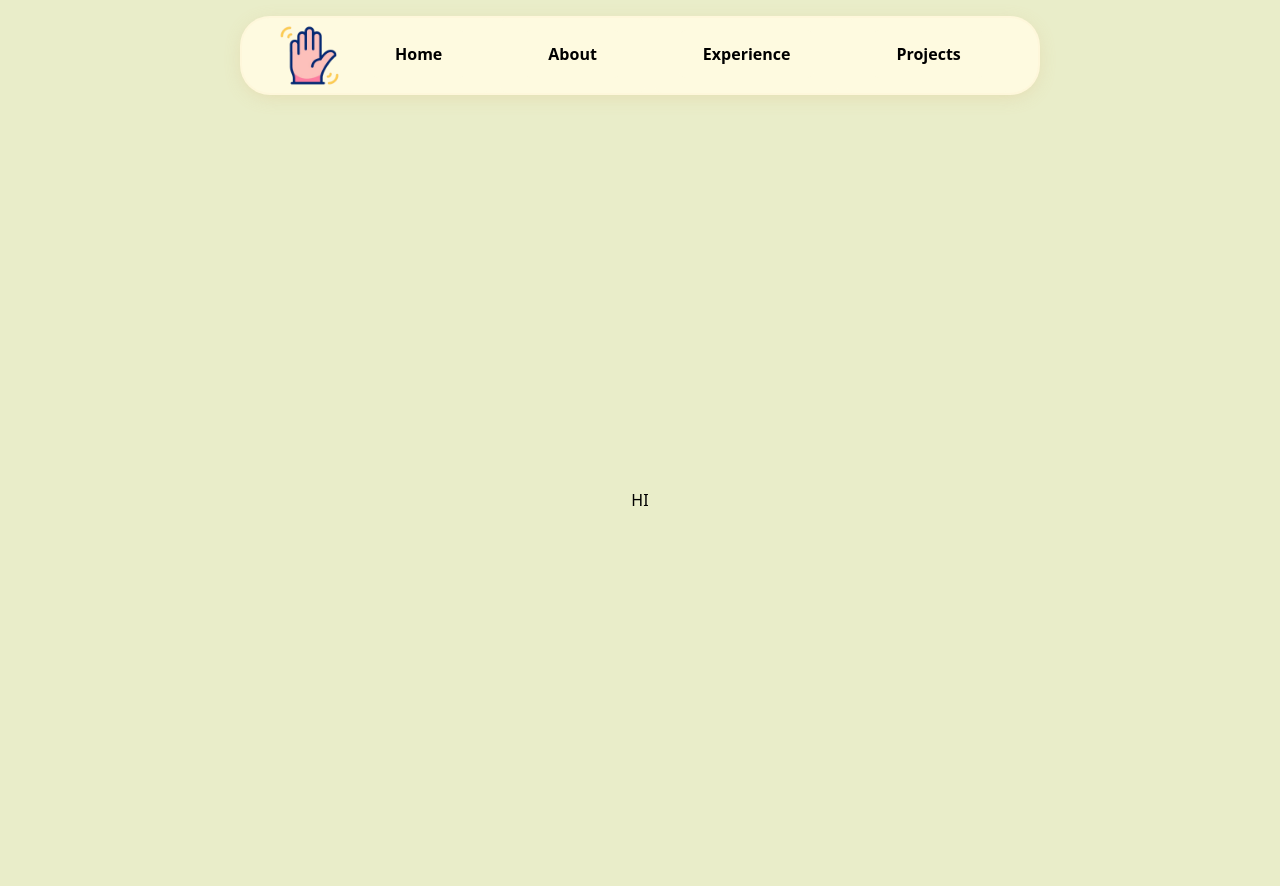
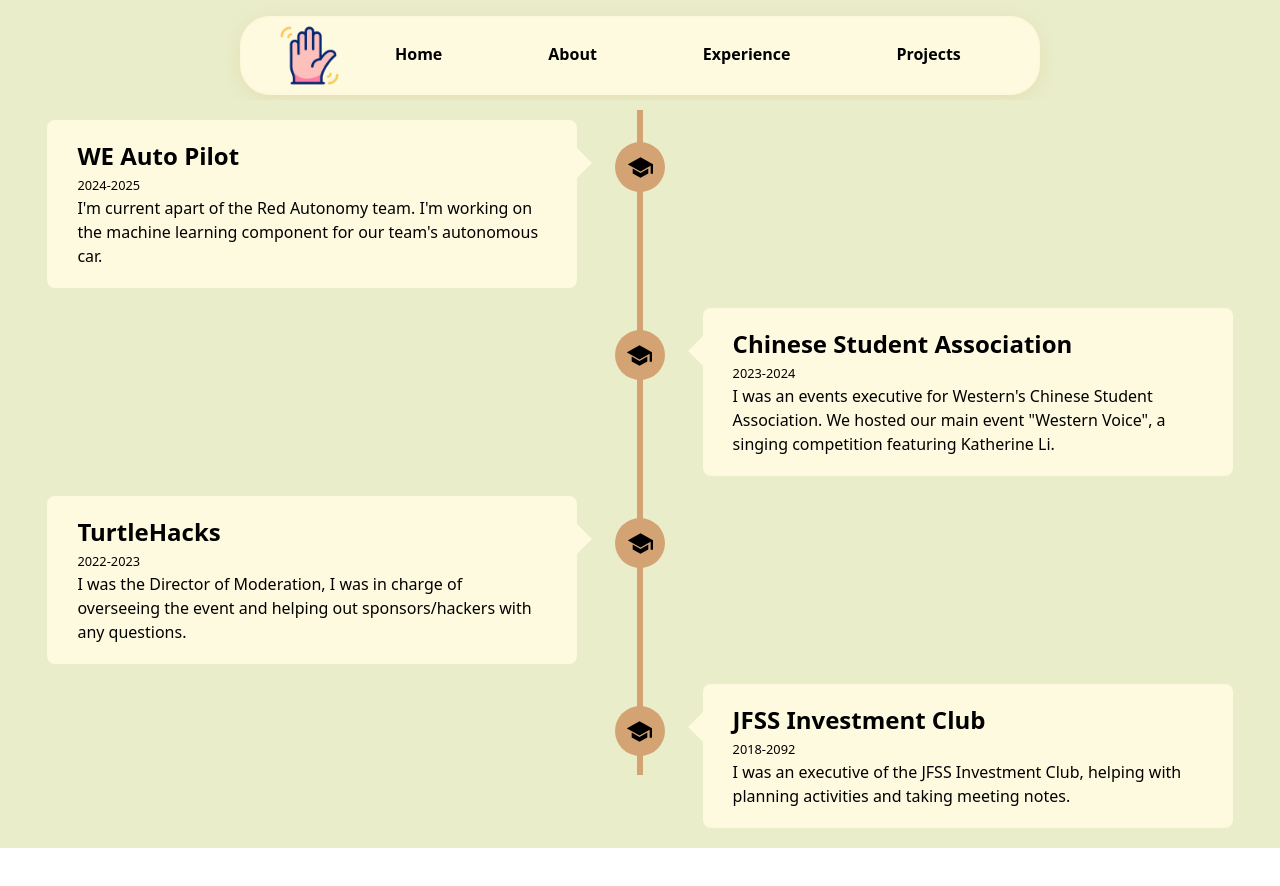
Before and after one commit to Krixsick/portfolio-2, a React (Vite) app: page /experience in a window 1280 px wide. Shown: the top 886 px of the page. After the commit the page ends 848 px from the top, so only its background shows below. Built offline with nearby package versions, Linux system fonts and the light colour scheme.

Commit message:
Finished the experience page

```diff
--- a/package.json
+++ b/package.json
@@ -15,6 +15,7 @@
     "motion": "^12.0.5",
     "react": "^18.3.1",
     "react-dom": "^18.3.1",
+    "react-icons": "^5.4.0",
     "react-router-dom": "^7.1.3",
     "react-simple-typewriter": "^5.0.1",
     "tailwindcss": "^4.0.0"
--- a/src/Components/Experience.jsx
+++ b/src/Components/Experience.jsx
@@ -1,7 +1,74 @@
+import { IoSchoolSharp } from "react-icons/io5";
+
 function Experience() {
   return (
-    <div className="flex items-center justify-center h-screen w-2xl">
-      <p>HI</p>
+    <div className="flex justify-center h-full w-full bg-[#e9edc9] p-0 m-0">
+      <div className="timeline p-0 m-0">
+        {/* First Box */}
+        <div className="timeline-container timeline-left">
+          <div className="timeline-picture flex justify-center items-center w-[50px] h-[50px] rounded-[50%] bg-[#d4a373]">
+            <IoSchoolSharp className="h-[25px] w-[25px]" />
+          </div>
+          <div className="timeline-textbook">
+            <h2 className="timeline-title">WE Auto Pilot</h2>
+            <small>2024-2025</small>
+            <p>
+              I'm current apart of the Red Autonomy team. I'm working on the
+              machine learning component for our team's autonomous car.
+            </p>
+            <span className="left-container-arrow"></span>
+          </div>
+        </div>
+
+        {/* Second Box */}
+        <div className="timeline-container timeline-right">
+          <div className="timeline-picture flex justify-center items-center w-[50px] h-[50px] rounded-[50%] bg-[#d4a373]">
+            <IoSchoolSharp className="h-[25px] w-[25px]" />
+          </div>
+          <div className="timeline-textbook">
+            <h2 className="timeline-title">Chinese Student Association</h2>
+            <small>2023-2024</small>
+            <p>
+              I was an events executive for Western's Chinese Student
+              Association. We hosted our main event "Western Voice", a singing
+              competition featuring Katherine Li.
+            </p>
+            <span className="right-container-arrow"></span>
+          </div>
+        </div>
+
+        {/* Third Box */}
+        <div className="timeline-container timeline-left">
+          <div className="timeline-picture flex justify-center items-center w-[50px] h-[50px] rounded-[50%] bg-[#d4a373]">
+            <IoSchoolSharp className="h-[25px] w-[25px]" />
+          </div>
+          <div className="timeline-textbook">
+            <h2 className="timeline-title">TurtleHacks</h2>
+            <small>2022-2023</small>
+            <p>
+              I was the Director of Moderation, I was in charge of overseeing
+              the event and helping out sponsors/hackers with any questions.
+            </p>
+            <span className="left-container-arrow"></span>
+          </div>
+        </div>
+
+        {/* Fourth Box */}
+        <div className="timeline-container timeline-right">
+          <div className="timeline-picture flex justify-center items-center w-[50px] h-[50px] rounded-[50%] bg-[#d4a373]">
+            <IoSchoolSharp className="h-[25px] w-[25px]" />
+          </div>
+          <div className="timeline-textbook">
+            <h2 className="timeline-title">JFSS Investment Club</h2>
+            <small>2018-2092</small>
+            <p>
+              I was an executive of the JFSS Investment Club, helping with
+              planning activities and taking meeting notes.
+            </p>
+            <span className="right-container-arrow"></span>
+          </div>
+        </div>
+      </div>
     </div>
   );
 }
--- a/src/index.css
+++ b/src/index.css
@@ -3,3 +3,93 @@
 .btn {
   @apply bg-[#fefae0] px-6 py-3 rounded-lg font-semibold cursor-pointer;
 }
+
+/* Experience CSS */
+.timeline {
+  @apply m-[10px] max-w-7xl relative z-0;
+}
+
+.timeline-container {
+  @apply py-[10px] px-[50px] relative w-[50%] opacity-0;
+  animation: movedown 1s linear forwards;
+}
+
+@keyframes movedown {
+  0% {
+    opacity: 1;
+    transform: translateY(-30px);
+  }
+  100% {
+    opacity: 1;
+    transform: translateY(0px);
+  }
+}
+
+.timeline-container:nth-child(1) {
+  animation-delay: 0s;
+}
+.timeline-container:nth-child(2) {
+  animation-delay: 1s;
+}
+.timeline-container:nth-child(3) {
+  animation-delay: 2s;
+}
+.timeline-container:nth-child(4) {
+  animation-delay: 4s;
+}
+.timeline-container:nth-child(5) {
+  animation-delay: 5s;
+}
+
+.timeline-textbook {
+  @apply py-[20px] px-[30px] bg-[#fefae0] relative text-base rounded-lg;
+}
+
+.timeline-left {
+  @apply left-[-1%];
+}
+
+.timeline-right {
+  @apply left-[51%];
+}
+
+.timeline-picture {
+  @apply absolute right-[-6%] top-[32px] z-10;
+}
+
+.timeline-right .timeline-picture {
+  @apply left-[-6%];
+}
+
+.timeline::after {
+  content: "";
+  animation: moveline 6s linear forwards;
+  @apply absolute w-[6px] h-full bg-[#d4a373] top-0 left-1/2
+    transform -translate-x-1/2 z-[-1];
+}
+
+@keyframes moveline {
+  0% {
+    height: 0;
+  }
+  100% {
+    height: 100%;
+  }
+}
+.left-container-arrow {
+  border-top: 15px solid transparent;
+  border-bottom: 15px solid transparent;
+  border-left: 15px solid #fefae0;
+  @apply w-0 h-0 absolute top-[28px] z-1 right-[-15px];
+}
+
+.right-container-arrow {
+  border-top: 15px solid transparent;
+  border-bottom: 15px solid transparent;
+  border-right: 15px solid #fefae0;
+  @apply w-0 h-0 absolute top-[28px] z-1 left-[-15px];
+}
+
+.timeline-title {
+  @apply font-semibold text-2xl;
+}
```
Also changed, not shown: 1 other file (tests, documents, lock files or other folders).
